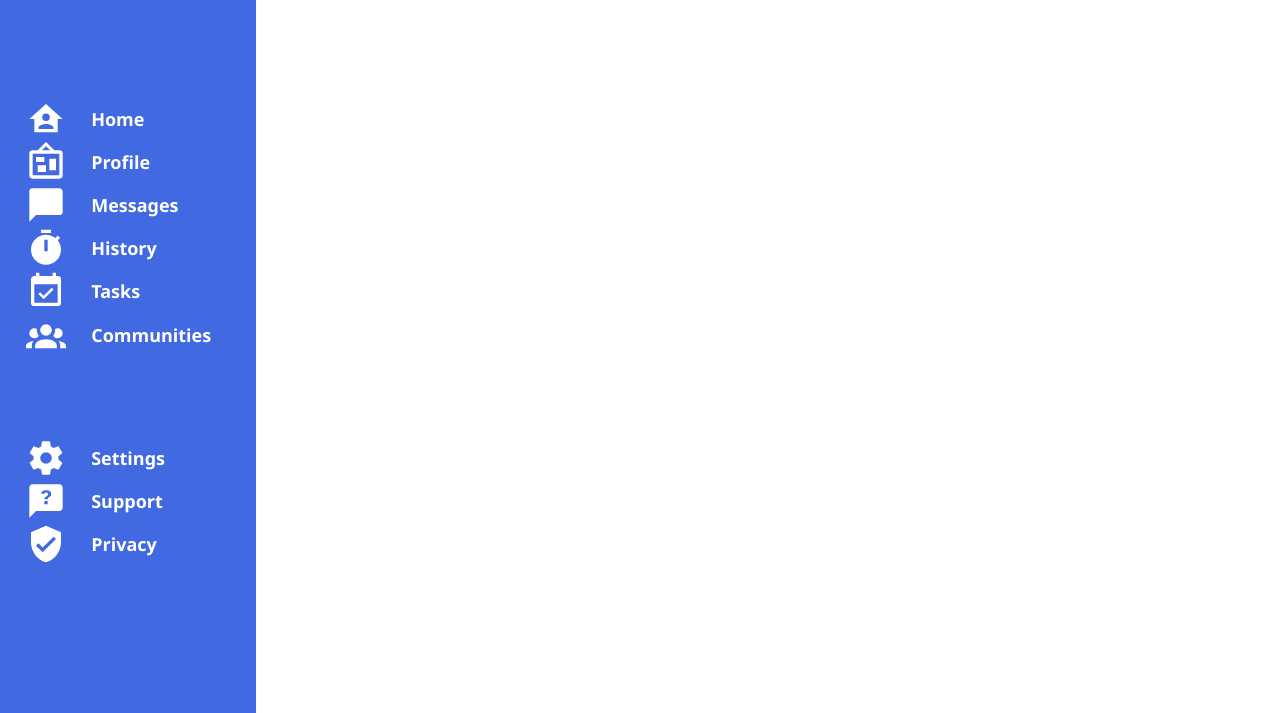
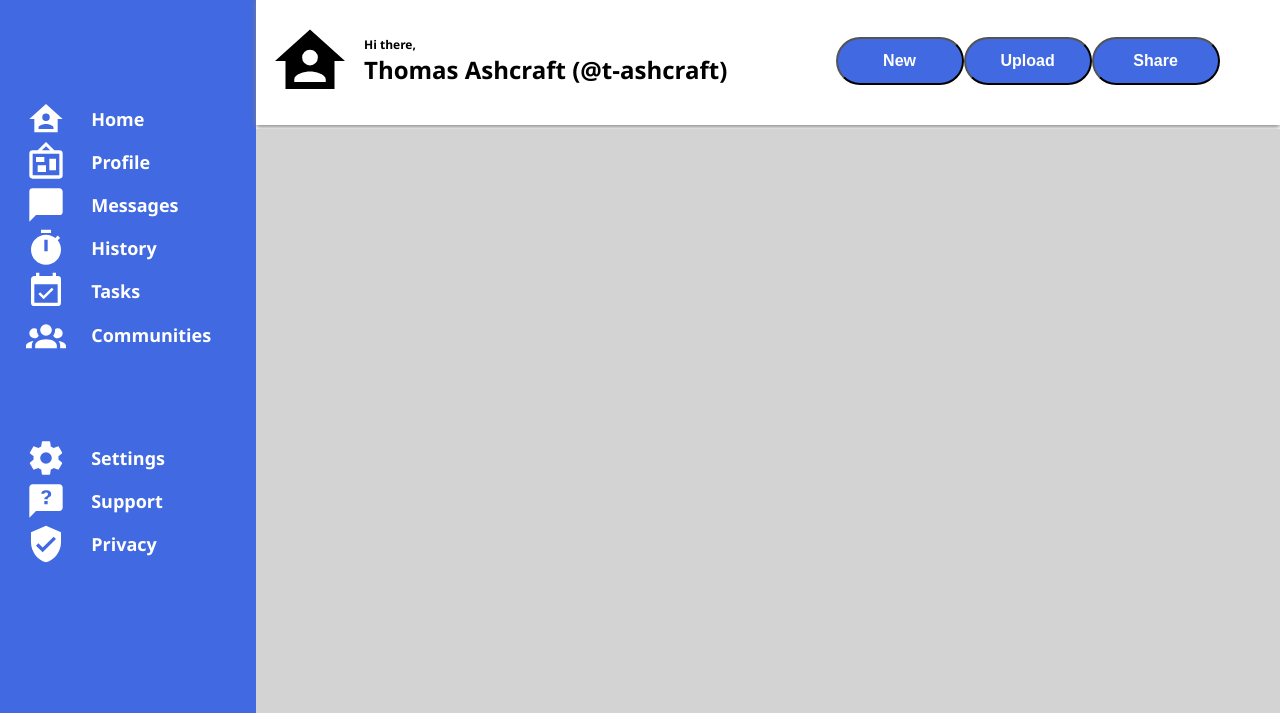
Before and after one commit to t-ashcraft/dashboard, a plain HTML site: page index.html in a window 1280 px wide. Shown: the part 87-800 px from the top of the page. Drawn offline with Linux system fonts and the light colour scheme.

Commit message:
add greeting bar and buttons

```diff
--- a/index.html
+++ b/index.html
@@ -66,7 +66,22 @@
             <img src="home-account.svg" alt="" class="profilepic">
             <div class="username">Thomas Ashcraft</div>
         </div>
-        <div class="welcome"></div>
+        <div class="welcome">
+            <img src="home-account.svg" alt="" class="profilepic">
+            <div class="greeting">
+                <div class="hithere">Hi there,</div>
+                <div class="handle">Thomas Ashcraft (@t-ashcraft)</div>
+            </div>
+            <button class="new">
+                New
+            </button>
+            <button class="upload">
+                Upload
+            </button>
+            <button class="share">
+                Share
+            </button>
+        </div>
         <div class="mainbody">
             <div class="projects"></div>
             <div class="rightbar">
--- a/style.css
+++ b/style.css
@@ -77,6 +77,7 @@ body {
 .main {
     display:grid;
     grid-template-rows: 5rem 8rem 1fr;
+    gap:4px;
 }
 
 .search {
@@ -91,7 +92,7 @@ body {
 
 .searchbar {
     height: 1.5rem;
-    background-color: lightgray;
+    background-color: lightgray ;
     border-radius: 1rem;
 
 }
@@ -100,3 +101,44 @@ body {
 .username {
     font-weight: bold;
 }
+
+
+.welcome {
+    display:grid;
+    grid-template-columns: 6rem 8fr 2fr 2fr 2fr 1fr;
+    align-items: center;
+    box-shadow: 0px 2px 5px gray;
+}
+
+.welcome>.profilepic {
+    margin-left:12px;
+}
+
+.greeting {
+    grid-template-rows: 2rem 4rem;
+    font-weight:bold;
+    margin-left:12px;
+}
+
+.greeting>.hithere {
+    font-size:0.75rem;
+}
+.greeting>.handle {
+    font-size:1.5rem;
+
+}
+
+.welcome>button {
+    height:3rem;
+    width:8rem;
+    background-color: royalblue;
+    color:white;
+    border-radius: 2rem;
+    font-size:1rem;
+    font-weight: bold;
+
+}
+
+.mainbody{
+    background-color:lightgray;
+}
```
